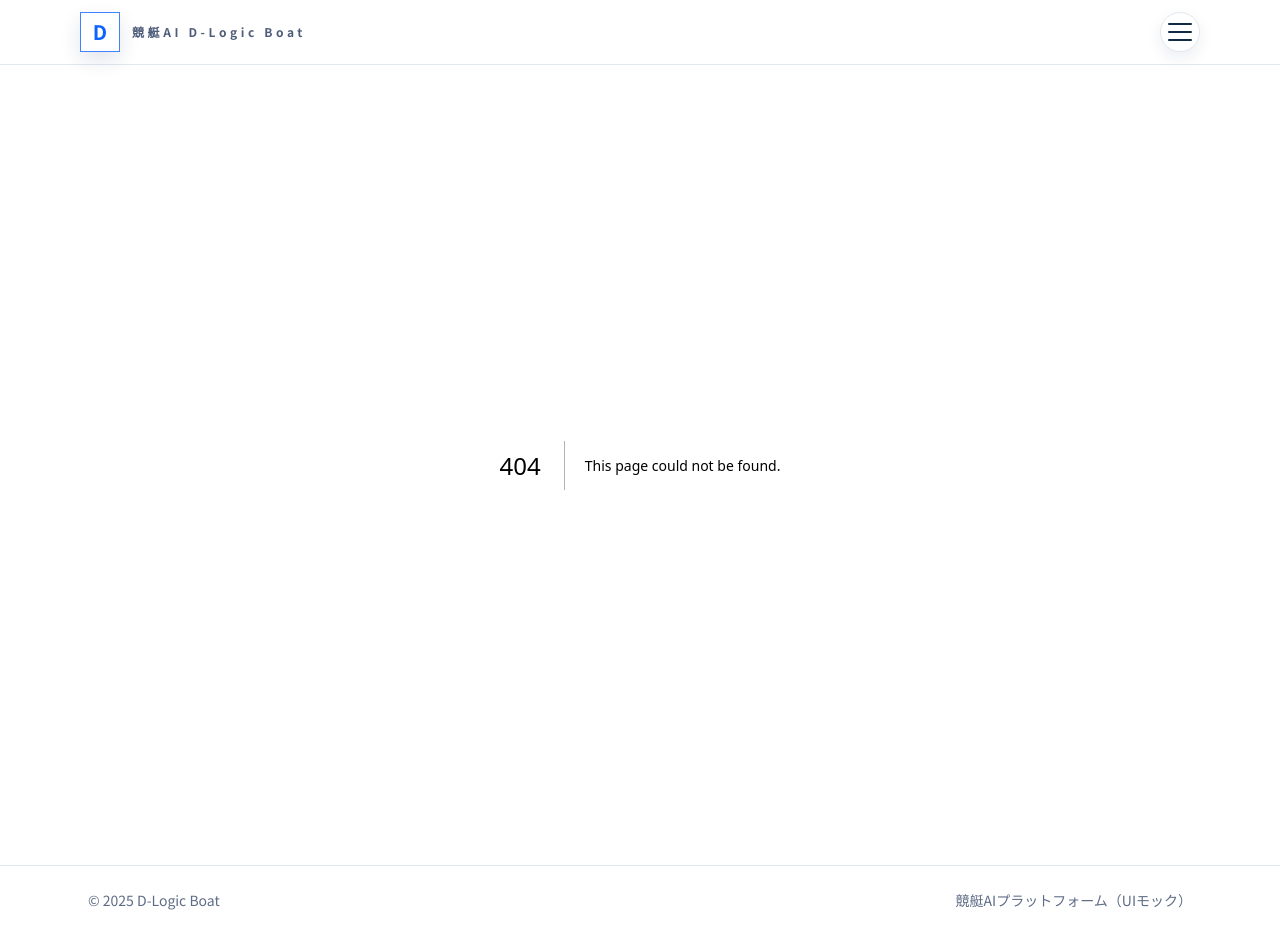
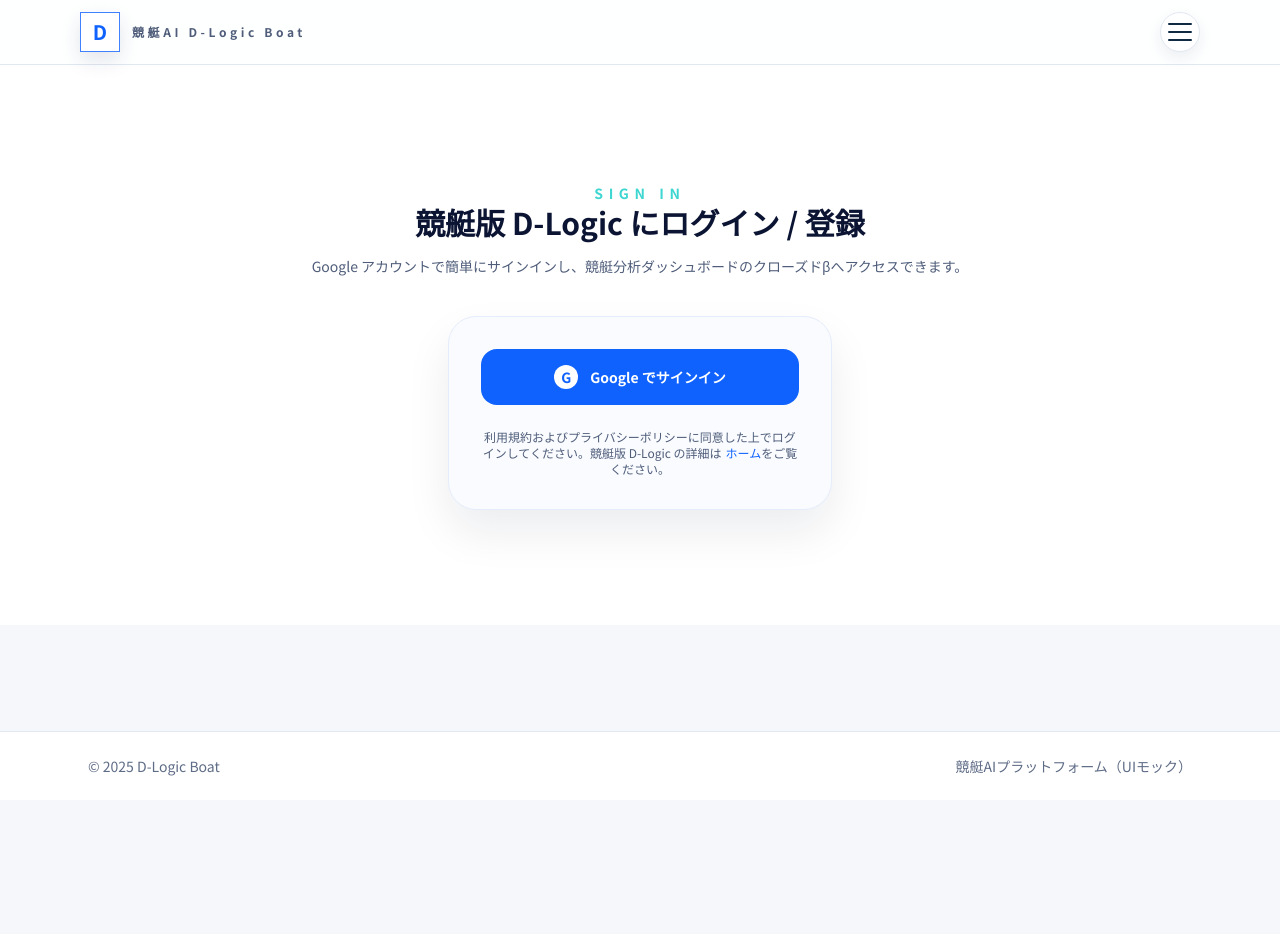
Before and after one commit to jinjinsansan/boat, a Next.js app: page /auth/sign-in in a window 1280 px wide. Before the commit this address had no page. After the commit the page ends 800 px from the top, so only its background shows below. Built offline with nearby package versions, Linux system fonts and the light colour scheme.

Commit message:
feat: add dedicated sign-in page

```diff
--- /dev/null
+++ b/src/app/auth/sign-in/page.tsx
@@ -0,0 +1,70 @@
+"use client";
+
+import { useState } from "react";
+import Link from "next/link";
+
+import { getSupabaseClient } from "@/lib/supabaseClient";
+
+export default function SignInPage() {
+  const [loading, setLoading] = useState(false);
+  const [error, setError] = useState<string | null>(null);
+
+  const handleGoogleSignIn = async () => {
+    try {
+      setLoading(true);
+      setError(null);
+      const supabase = getSupabaseClient();
+      const { error: signInError } = await supabase.auth.signInWithOAuth({
+        provider: "google",
+        options: {
+          redirectTo: `${window.location.origin}/`,
+        },
+      });
+      if (signInError) {
+        setError(signInError.message);
+        setLoading(false);
+      }
+    } catch (err) {
+      setLoading(false);
+      setError(err instanceof Error ? err.message : "サインインに失敗しました");
+    }
+  };
+
+  return (
+    <div className="bg-white">
+      <div className="mx-auto flex min-h-[70vh] w-full max-w-4xl flex-col items-center justify-center gap-10 px-6 py-16 text-center">
+        <div className="space-y-4">
+          <span className="text-sm font-semibold uppercase tracking-[0.4em] text-[#3dd6d0]">
+            Sign In
+          </span>
+          <h1 className="text-3xl font-semibold text-[#0b1533]">
+            競艇版 D-Logic にログイン / 登録
+          </h1>
+          <p className="text-sm text-[#4f5d7a]">
+            Google アカウントで簡単にサインインし、競艇分析ダッシュボードのクローズドβへアクセスできます。
+          </p>
+        </div>
+
+        <div className="w-full max-w-sm rounded-[28px] border border-[#e5ecfb] bg-[#f9fbff] p-8 shadow-[0_22px_45px_rgba(11,21,51,0.08)]">
+          <button
+            type="button"
+            onClick={handleGoogleSignIn}
+            disabled={loading}
+            className="flex w-full items-center justify-center gap-3 rounded-2xl bg-[#0f62fe] px-6 py-4 text-sm font-semibold text-white transition-transform hover:-translate-y-0.5 disabled:cursor-not-allowed disabled:opacity-70"
+          >
+            <span className="inline-flex h-6 w-6 items-center justify-center rounded-full bg-white text-[#0f62fe]">G</span>
+            <span>{loading ? "リダイレクト中..." : "Google でサインイン"}</span>
+          </button>
+          {error && <p className="mt-3 text-xs text-red-500">{error}</p>}
+          <p className="mt-6 text-xs text-[#4f5d7a]">
+            利用規約およびプライバシーポリシーに同意した上でログインしてください。競艇版 D-Logic の詳細は
+            <Link href="/" className="ml-1 text-[#0f62fe] underline">
+              ホーム
+            </Link>
+            をご覧ください。
+          </p>
+        </div>
+      </div>
+    </div>
+  );
+}
--- a/src/components/layout/HeaderNav.tsx
+++ b/src/components/layout/HeaderNav.tsx
@@ -3,26 +3,10 @@
 import { useState } from "react";
 import Link from "next/link";
 
-import { getSupabaseClient } from "@/lib/supabaseClient";
-
 export function HeaderNav() {
   const [open, setOpen] = useState(false);
 
   const toggleMenu = () => setOpen((prev) => !prev);
-
-  const handleSignIn = async () => {
-    const supabase = getSupabaseClient();
-    const { error } = await supabase.auth.signInWithOAuth({
-      provider: "google",
-      options: {
-        redirectTo: `${window.location.origin}/`,
-      },
-    });
-
-    if (error) {
-      console.error(error);
-    }
-  };
 
   const closeMenu = () => setOpen(false);
 
@@ -63,21 +47,21 @@
               />
               <div
                 id="nav-menu"
-                className="absolute right-0 top-12 z-50 w-56 rounded-2xl border border-[var(--border)] bg-white p-4 text-sm shadow-[0_20px_40px_rgba(15,40,87,0.12)]"
+                className="absolute right-0 top-12 z-50 w-60 rounded-2xl border border-[var(--border)] bg-white p-4 text-sm shadow-[0_20px_40px_rgba(15,40,87,0.12)]"
               >
-                <div className="space-y-3">
-                  <button
-                    type="button"
-                    onClick={() => {
-                      closeMenu();
-                      handleSignIn();
-                    }}
-                    className="w-full rounded-xl bg-[#0f62fe] px-4 py-3 text-left font-semibold text-white transition-transform hover:-translate-y-0.5"
+                <div className="space-y-4">
+                  <Link
+                    href="/auth/sign-in"
+                    onClick={closeMenu}
+                    className="flex w-full items-center justify-between rounded-xl bg-[#0f62fe] px-4 py-3 font-semibold text-white transition-transform hover:-translate-y-0.5"
                   >
-                    Googleでサインイン
-                  </button>
+                    <span>サインイン / 登録</span>
+                    <span aria-hidden className="text-xs">
+                      →
+                    </span>
+                  </Link>
                   <p className="text-xs text-[var(--muted)]">
-                    Google アカウントで競艇版 D-Logic にアクセスできます。
+                    Google アカウントで競艇版 D-Logic へアクセスできます。
                   </p>
                 </div>
               </div>
```
